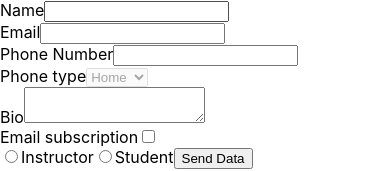
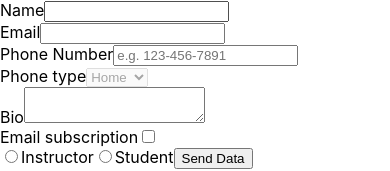
Before and after one commit to fiosman/react-forms, a React (Create React App) app: page / in a window 390 px wide. Shown: the top 171 px of the page. Built offline with nearby package versions, Linux system fonts and the light colour scheme.

Commit message:
Add placeholder to phone number

```diff
--- a/src/App.js
+++ b/src/App.js
@@ -77,7 +77,12 @@ function App() {
         </label>
         <label>
           Phone Number
-          <input value={phoneNumber} onChange={(e) => setPhoneNumber(e.target.value)} /> <br />
+          <input
+            value={phoneNumber}
+            placeholder="e.g. 123-456-7891"
+            onChange={(e) => setPhoneNumber(e.target.value)}
+          />{" "}
+          <br />
         </label>
         <label>
           Phone type
```
